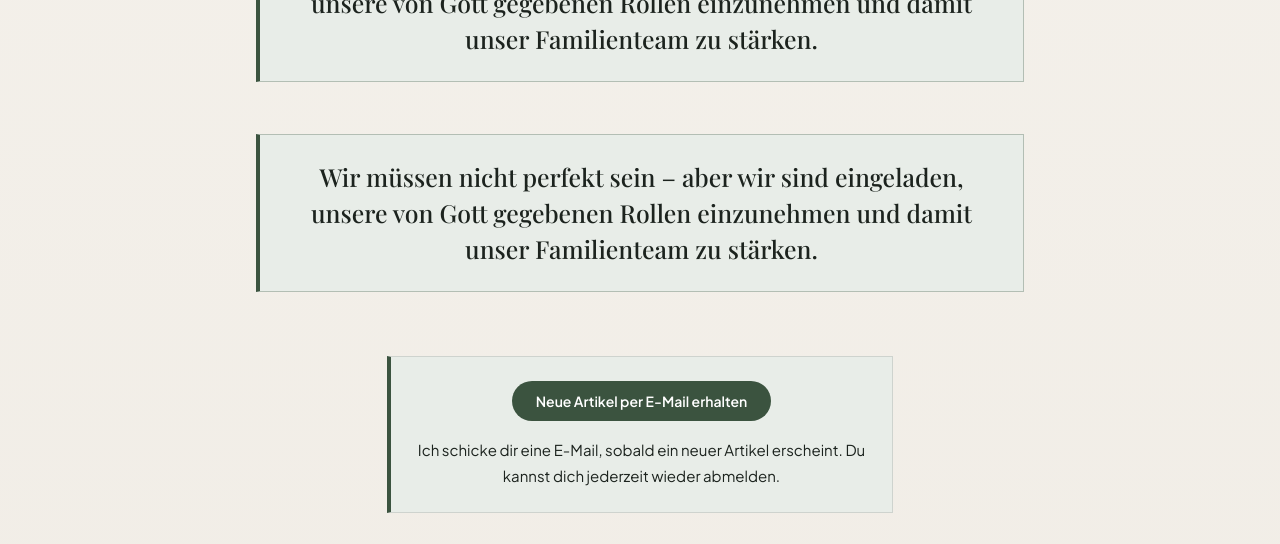
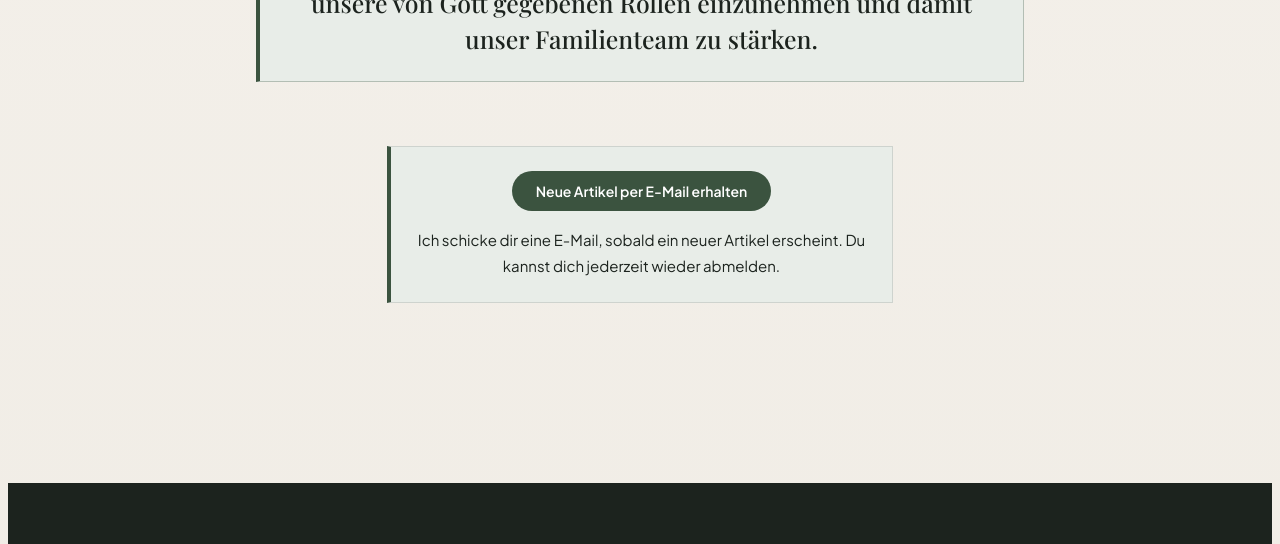
Before and after one commit to Huettengemeinde/familie-im-aufbruch.github.io, a plain HTML site: page docs/ideen-und-material/zu-viel-harmonie.html in a window 1280 px wide. Shown: the part 3760-4304 px from the top of the page. Drawn offline with nearby package versions, Linux system fonts and the light colour scheme; a web font is replaced by a local one.

Commit message:
Doppelte Schlusszitate entfernen

```diff
--- a/docs/ideen-und-material/zu-viel-harmonie.html
+++ b/docs/ideen-und-material/zu-viel-harmonie.html
@@ -74,7 +74,6 @@
                         <p>Mir geht es in diesem Artikel nicht um starre Rollenzuschreibungen: Mir ist bewusst, dass beide Elternteile Anteile beider Rollen in sich tragen können. Mir geht es hier darum, dass beide Rollen im gegenseitigen Zusammenspiel von enormer Bedeutung für die gesunde Entwicklung unserer Kinder sind.</p>
                     </aside>
                     <blockquote class="article-pullquote article-pullquote-final">Wir müssen nicht perfekt sein – aber wir sind eingeladen, unsere von Gott gegebenen Rollen einzunehmen und damit unser Familienteam zu stärken.</blockquote>
-                    <blockquote class="article-pullquote article-pullquote-final">Wir müssen nicht perfekt sein – aber wir sind eingeladen, unsere von Gott gegebenen Rollen einzunehmen und damit unser Familienteam zu stärken.</blockquote>
                     <aside class="article-question article-subscribe">
                         <a href="mailto:manu@familie-im-aufbruch.de?subject=Neue%20Artikel%20per%20E-Mail&amp;body=Hallo%20Manuel%2C%0D%0A%0D%0AIch%20m%C3%B6chte%20neue%20Artikel%20per%20E-Mail%20erhalten." class="inline-block bg-nature-green text-white px-6 py-2.5 rounded-full text-sm font-semibold">Neue Artikel per E-Mail erhalten</a>
                         <p>Ich schicke dir eine E-Mail, sobald ein neuer Artikel erscheint. Du kannst dich jederzeit wieder abmelden.</p>
```
Also changed, not shown: docs/ideen-und-material/die-heimkehr-der-vaeter.html (+0 -1 lines).
